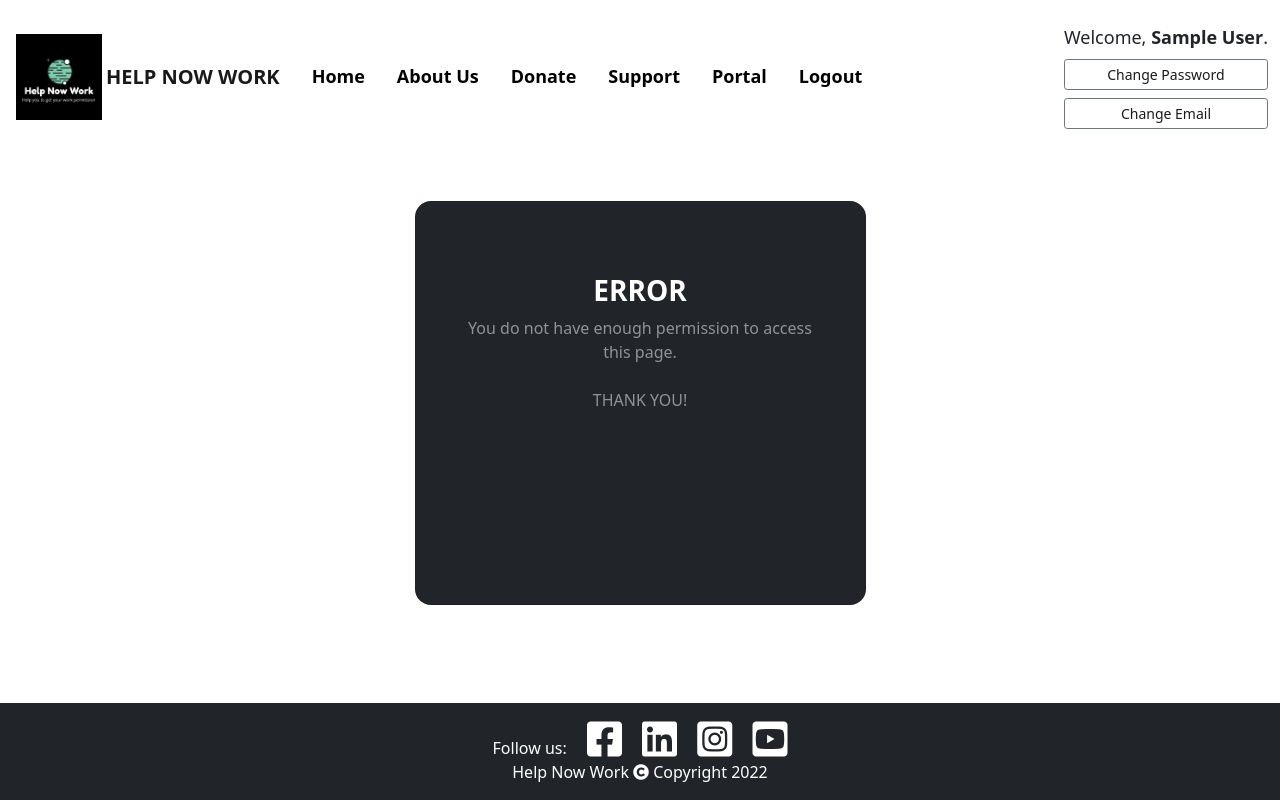
After one commit to michaelrfreitas/p4_full_helpnowwork, a Django app: page /admin_portal in a window 1280 px wide. The commit adds this page. Run offline with Django 4.2, Linux system fonts and the light colour scheme; the visitor is signed in with stand-in values (Sample User, id 1).

Commit message:
code: users menu portals and permission level

```diff
--- a/helpnowwork/urls.py
+++ b/helpnowwork/urls.py
@@ -27,4 +27,7 @@ urlpatterns = [
     path('support', views.support, name='support'),
     path('loggedcase', views.loggedcase, name='loggedcase'),
     path('accounts/', include('allauth.urls')),
+    path('contr_portal', views.contr_portal, name='contr_portal'),
+    path('admin_portal', views.admin_portal, name='admin_portal'),
+    path('user_portal', views.user_portal, name='user_portal'),
 ]
--- a/home/views.py
+++ b/home/views.py
@@ -1,7 +1,7 @@
 from django.shortcuts import render, redirect, get_object_or_404
+from django.contrib.auth.decorators import login_required
 from .models import SupportModel
 from .forms import SupportForm
-
 
 def home(request):
     return render(request, 'home/home_page.html')
@@ -14,6 +14,23 @@ def about_us(request):
 def donate(request):
     return render(request, 'home/donate.html')
 
+@login_required(redirect_field_name='account_login')
+def contr_portal(request):
+    if request.user.profile == 'CONTRIBUTOR':
+        return render(request, 'portal/contr_portal.html')
+    return render(request, 'portal/error.html')
+
+@login_required(redirect_field_name='account_login')
+def admin_portal(request):
+    if request.user.profile == 'ADMINISTRATOR':
+        return render(request, 'portal/admin_portal.html')
+    return render(request, 'portal/error.html')
+
+@login_required(redirect_field_name='account_login')
+def user_portal(request):
+    if request.user.profile == 'USER':
+        return render(request, 'portal/user_portal.html')
+    return render(request, 'portal/error.html')
 
 def support(request):
     if request.method == 'POST':
--- a/static/css/style.css
+++ b/static/css/style.css
@@ -131,6 +131,13 @@ a:hover {
     top: 10px;
   }
 
+#btn-card:hover {
+  background-color: white;
+  color:black;
+  border-radius: 16px;
+    box-shadow: 0 5px 18px rgba(0, 0, 0, 0.6);
+    cursor: pointer;
+}
 
 @media (min-width: 768px) {
     .cards {
--- a/templates/base.html
+++ b/templates/base.html
@@ -65,13 +65,31 @@
                         {% endif %}
                     </li>
                     {% if user.is_authenticated %}
-                    <li class="nav-item">
-                        {% if request.resolver_match.url_name == 'portal' %}
-                        <a class="btn-active" aria-current="page" href="#">Portal</a>
+                        {% if user.profile == 'USER' %}
+                        <li class="nav-item">
+                            {% if request.resolver_match.url_name == 'user_portal' %}
+                            <a class="btn-active" aria-current="page" href="{% url 'user_portal' %}">Portal</a>
+                            {% else %}
+                            <a class="btn-nav" aria-current="page" href="{% url 'user_portal' %}">Portal</a>
+                            {% endif %}
+                        </li>
+                        {% elif user.profile == 'CONTRIBUTOR' %}
+                        <li class="nav-item">
+                            {% if request.resolver_match.url_name == 'contr_portal' %}
+                            <a class="btn-active" aria-current="page" href="{% url 'contr_portal' %}">Portal</a>
+                            {% else %}
+                            <a class="btn-nav" aria-current="page" href="{% url 'contr_portal' %}">Portal</a>
+                            {% endif %}
+                        </li>
                         {% else %}
-                        <a class="btn-nav" aria-current="page" href="#">Portal</a>
+                        <li class="nav-item">
+                            {% if request.resolver_match.url_name == 'admin_portal' %}
+                            <a class="btn-active" aria-current="page" href="{% url 'admin_portal' %}">Portal</a>
+                            {% else %}
+                            <a class="btn-nav" aria-current="page" href="{% url 'admin_portal' %}">Portal</a>
+                            {% endif %}
+                        </li>
                         {% endif %}
-                    </li>
                     <li class="nav-item">
                         {% if request.resolver_match.url_name == 'account_logout' %}
                         <a class="btn-active" aria-current="page" href="/accounts/logout/">Logout</a>
--- /dev/null
+++ b/templates/portal/error.html
@@ -0,0 +1,31 @@
+{% extends "base.html" %}
+
+{% load i18n %}
+
+{% block content %}
+<section class="vh-50 gradient-custom">
+  <div class="container py-5 h-50">
+    <div class="row d-flex justify-content-center align-items-center h-100">
+      <div class="col-12 col-md-8 col-lg-6 col-xl-5">
+        <div class="card bg-dark text-white" style="border-radius: 1rem;">
+          <div class="card-body p-5 text-center">
+
+            <div class="mb-md-5 mt-md-4 pb-5">
+              <h3 class="fw-bold mb-2 text-uppercase">Error</h3>
+
+              <p class="text-white-50 mb-5">{% trans 'You do not have enough permission to access this page.' %}
+
+            <br>
+            <br>
+
+            THANK YOU!
+            </p>
+            </div>
+          </div>
+        </div>
+      </div>
+    </div>
+  </div>
+</div>
+</section>
+              {% endblock %}
```
Also changed, not shown: templates/portal/admin_portal.html (+61 -0 lines), templates/portal/contr_portal.html (+50 -0 lines), templates/portal/user_portal.html (+50 -14 lines).
